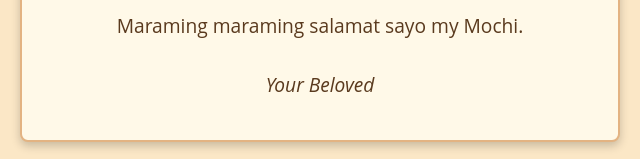
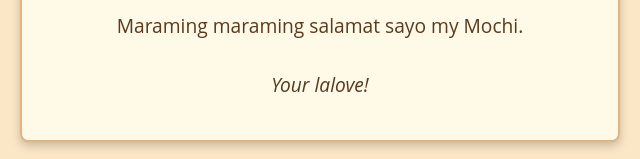
Before and after one commit to ronronoa/letter-website, a plain HTML site: page index.html in a window 1280 px wide. Shown: the part 878-1037 px from the top of the page, 320-960 px from the left. Drawn offline with Linux system fonts and the light colour scheme.

Commit message:
Update index.html

```diff
--- a/index.html
+++ b/index.html
@@ -44,7 +44,7 @@
             Happy 2nd Anniversary My love! Mwa Mwa! <3
         </p>
         <p> Maraming maraming salamat sayo my Mochi.</p>
-        <p class="signature">Your Beloved</p>
+        <p class="signature">Your lalove!</p>
     </div>
 
 
```
